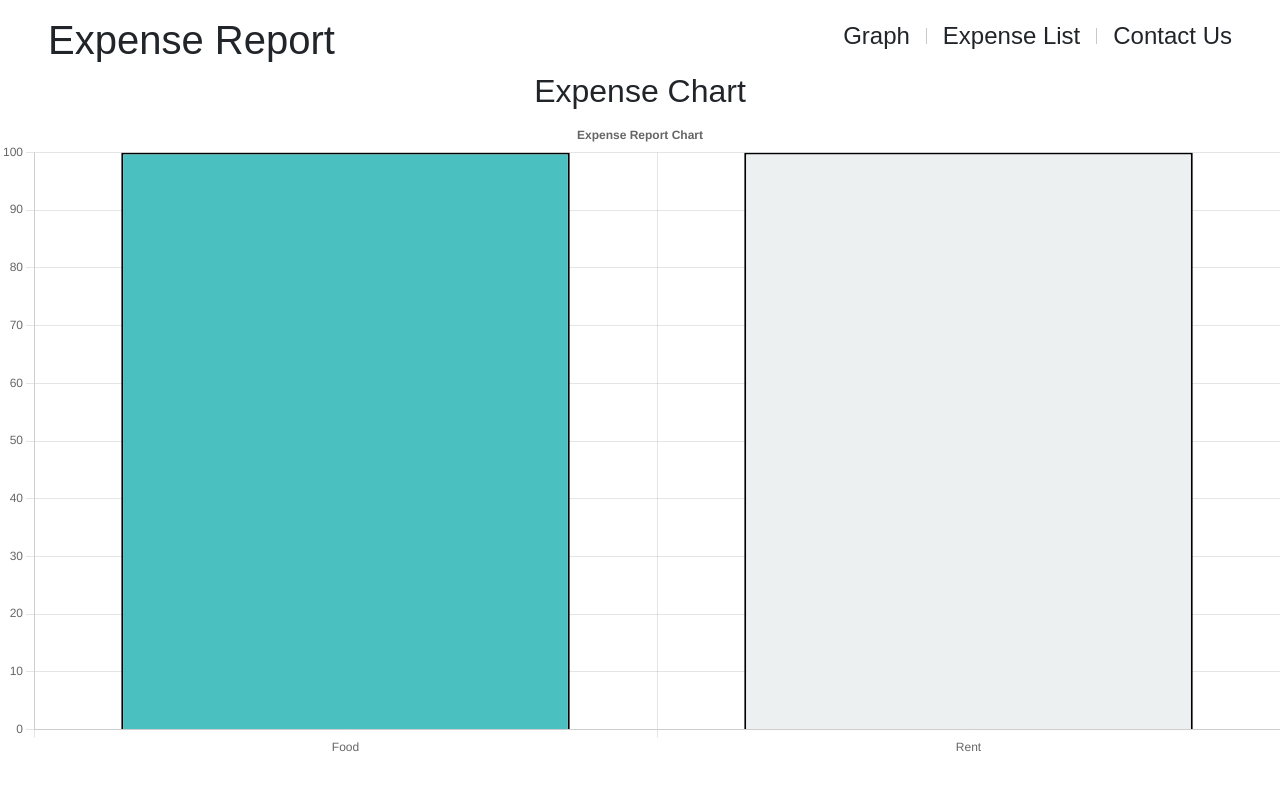
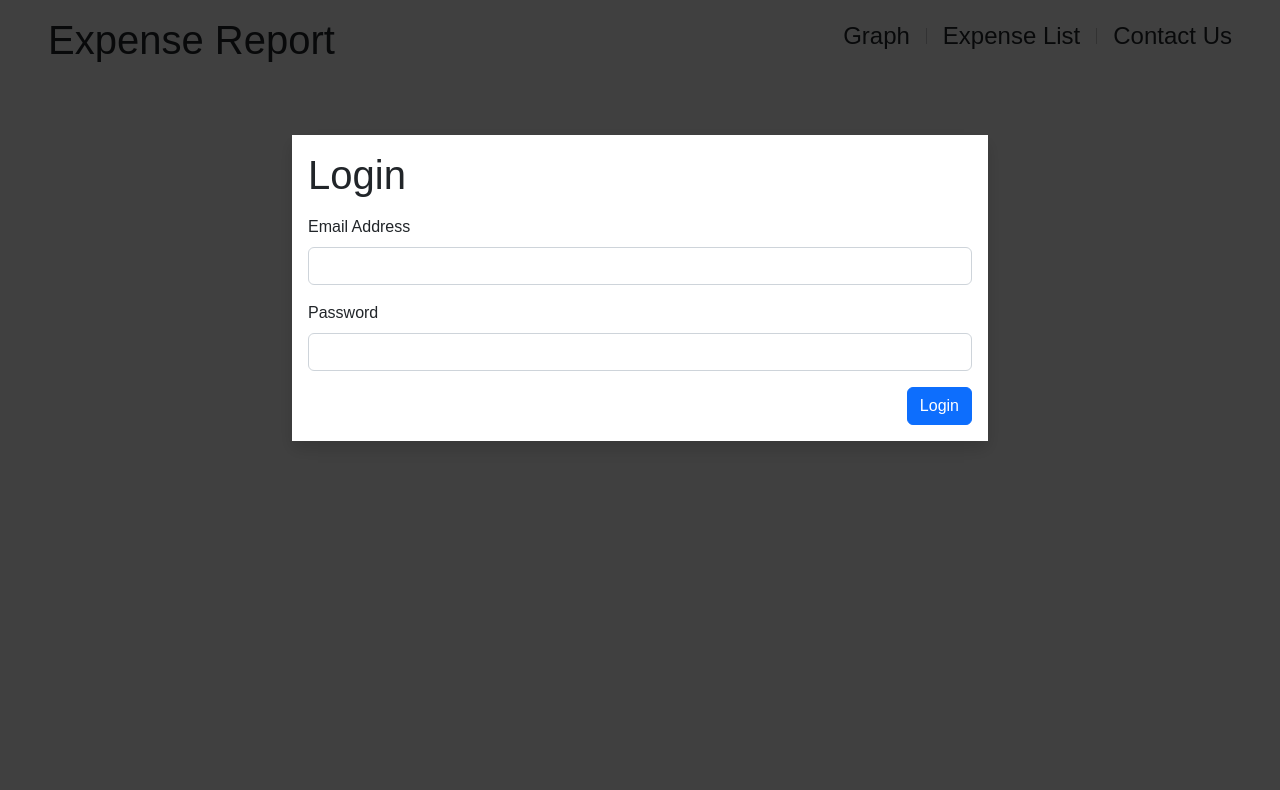
Before and after one commit to yoman321/expense-app-v2, a React (Vite) app in the folder frontend/: page /graph in a window 1280 px wide. Shown: the top 790 px of the page. Built offline with nearby package versions, Linux system fonts and the light colour scheme.

Commit message:
added context page

```diff
--- a/frontend/src/App.tsx
+++ b/frontend/src/App.tsx
@@ -1,13 +1,15 @@
-import { Routes, Route } from "react-router-dom";
+import { Routes, Route, Navigate } from "react-router-dom";
 import Layout from "./components/layout/Layout";
 import Graph from "./components/graphComponents/Graph";
 import "bootstrap/dist/css/bootstrap.css";
 
+const URL_BASENAME = "expense-report";
 function App() {
   return (
     <Layout>
       <Routes>
-        <Route path="/graph" element={<Graph />} />
+        <Route path="/" element={<Navigate to="/graph" />} />
+        <Route path="graph" element={<Graph />} />
       </Routes>
     </Layout>
   );
--- a/frontend/src/components/graphComponents/Graph.tsx
+++ b/frontend/src/components/graphComponents/Graph.tsx
@@ -27,7 +27,7 @@ const Graph = () => {
       },
     ],
   });
-  const [showLogin, setShowLogin] = useState(false);
+  const [showLogin, setShowLogin] = useState(true);
   return (
     <div>
       {showLogin ? (
```
Also changed, not shown: frontend/src/context/ExpenseContext.tsx (added, +9 -0 lines).
